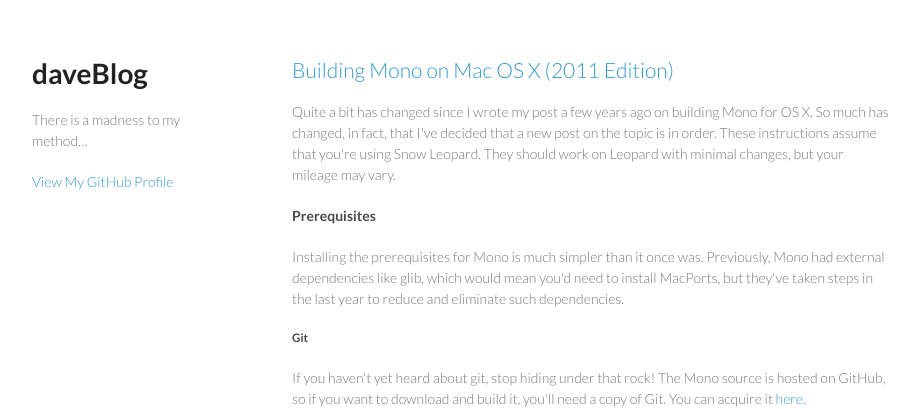
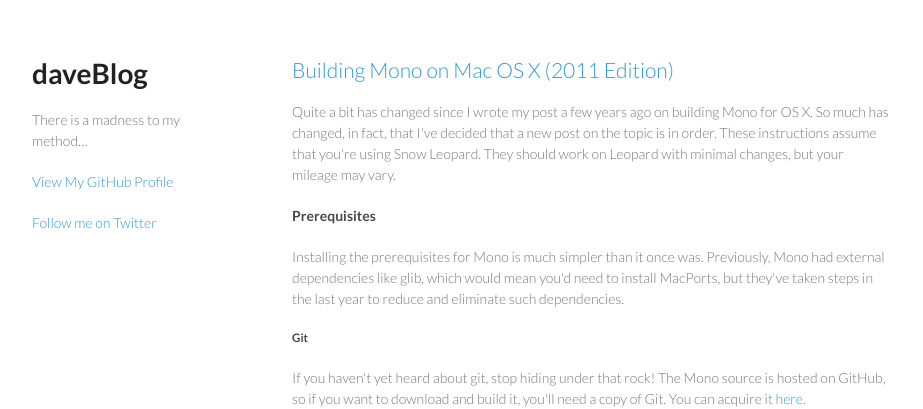
Before and after one commit to amanda-mitchell/fallingcanbedeadly.com, a Jekyll site: the page built from index.html, in a window 1280 px wide. Shown: the top 409 px of the page, without its empty margins (178-1101 px from the left). Built offline with Jekyll 4.4.1, drawn with Linux system fonts in a browser that asks for light colours; the list of posts is cut into pages by our own code.

Commit message:
Add Twitter link.

```diff
--- a/_layouts/post.html
+++ b/_layouts/post.html
@@ -17,9 +17,8 @@
       <header>
         <h1>daveBlog</h1>
         <p>Sitting in relative obscurity since 2007&hellip;</p>
-
         <p class="view"><a href="https://github.com/david-mitchell">View My GitHub Profile</a></p>
-
+        <p class="view"><a href="http://https://twitter.com/theDMitchell">Follow me on Twitter</a></p>
       </header>
       <section>
         <h2>{{ page.title }}</h2>
--- a/index.html
+++ b/index.html
@@ -20,10 +20,8 @@
       <header>
         <h1>daveBlog</h1>
         <p>There is a madness to my method&hellip;</p>
-
-
         <p class="view"><a href="https://github.com/david-mitchell">View My GitHub Profile</a></p>
-
+        <p class="view"><a href="http://https://twitter.com/theDMitchell">Follow me on Twitter</a></p>
       </header>
 
 {% for post in paginator.posts %}
```
